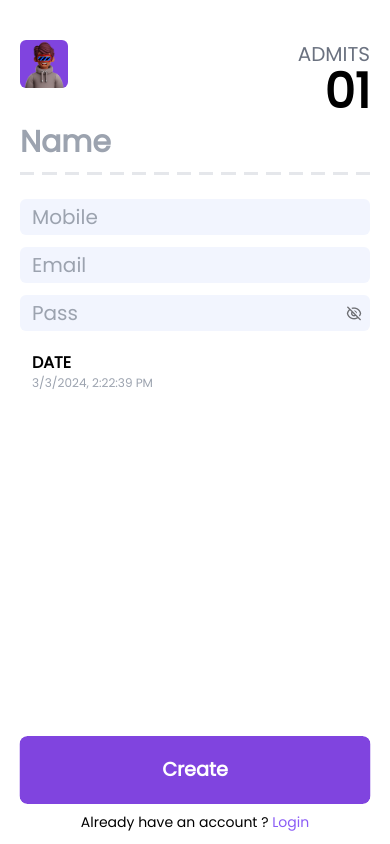
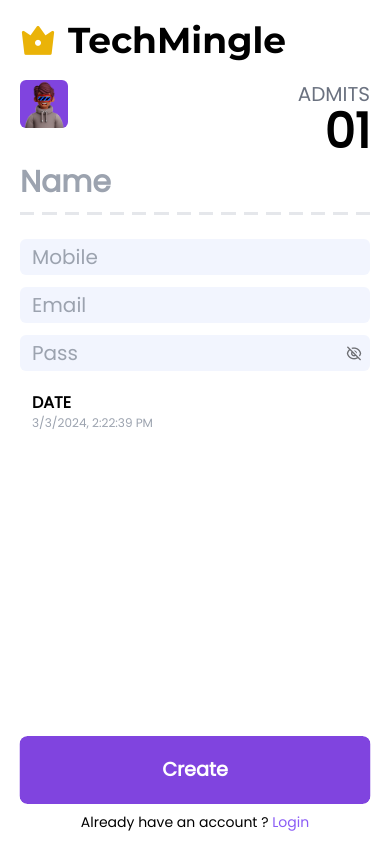
Before and after one commit to BubbleBitCore/TechMingle, a React (Create React App) app: page /signup in a window 390 px wide. Built offline with nearby package versions, Linux system fonts and the light colour scheme.

Commit message:
made signup page responsive

```diff
--- a/src/pages/Signup.jsx
+++ b/src/pages/Signup.jsx
@@ -62,8 +62,13 @@ const Signup = () => {
             {/* form */}
             <form
               onSubmit={handleSubmit(handleRegistration)}
-              className="w-[75%] max-sm:w-full h-full bg-white flex flex-col p-5 pt-8 max-sm:pt-10"
+              className="w-[75%] max-sm:w-full h-full bg-white flex flex-col p-5 pt-8 max-sm:pt-5"
             >
+              {/* Mobile titles */}
+              <div className="sm:hidden w-full flex mb-5 gap-2">
+                <i className="select-none text-4xl ri-vip-crown-2-fill mr-1 text-yellow-500"></i>
+                <h1 className="text-4xl font-bold monsterrat">TechMingle</h1>
+              </div>
               <div className="w-full flex flex-col gap-2">
                 <div className="w-full flex justify-between">
                   {/* avtar */}
```
